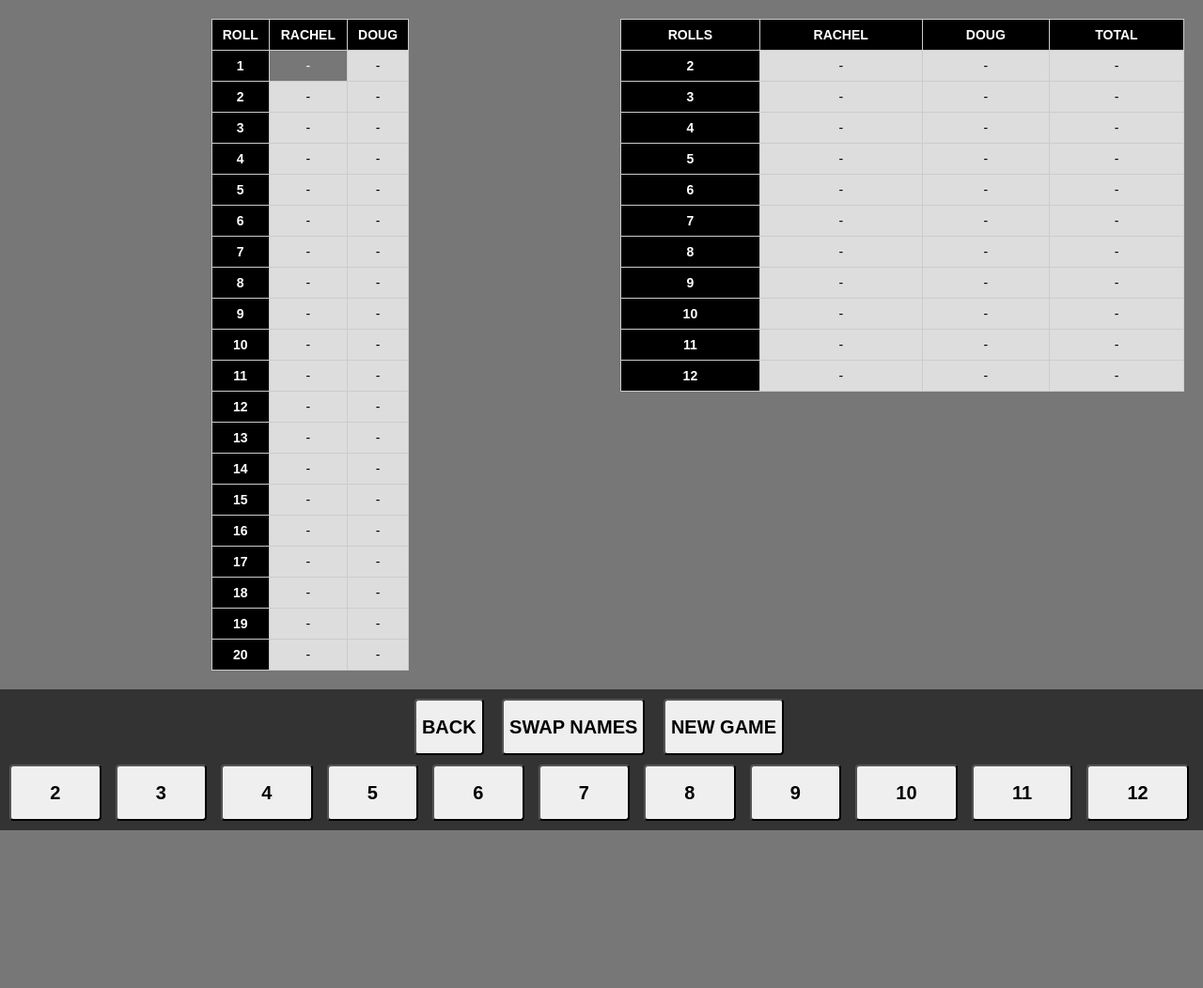
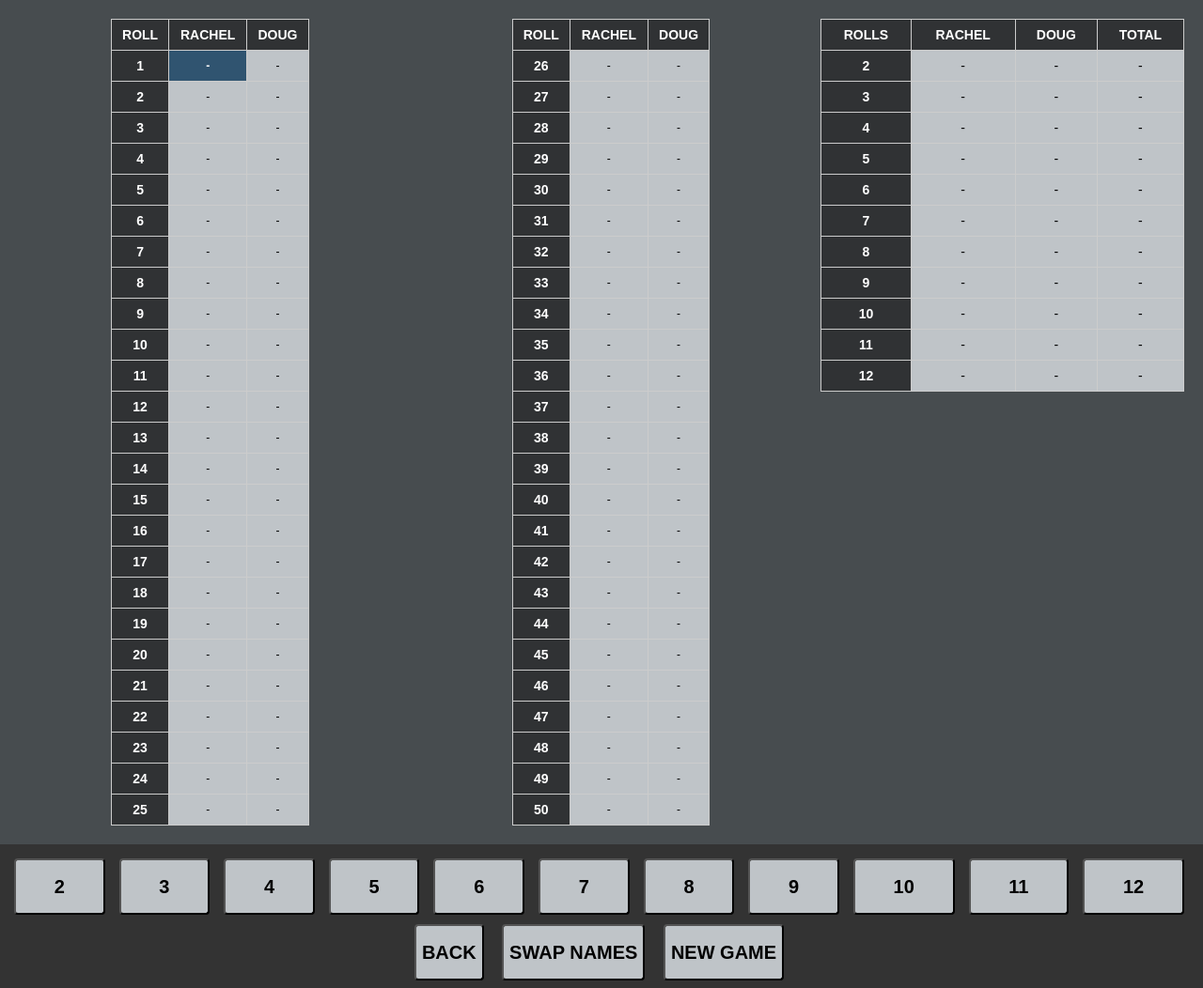
Before and after one commit to dtissier/dtissier.github.io, a plain HTML site: page catan_stats/index.html in a window 1280 px wide. Shown: the whole page at 94% size. Before the commit the page ends 884 px from the top, so only its background shows below. Drawn offline with Linux system fonts and the light colour scheme.

Commit message:
Update colors and add another column for 50 rounds

```diff
--- a/catan_stats/index.html
+++ b/catan_stats/index.html
@@ -12,7 +12,7 @@
             padding: 0;
             height: 100%;
             font-family: Arial, sans-serif;
-            background-color: #777777;
+            background-color: #474c4f;
         }
         /* Style for the main container */
         .container {
@@ -36,7 +36,7 @@
         footer {
             background-color: #333;
             color: #fff;
-            padding: 5px;
+            padding: 10px;
             text-align: center;
         }
         .table-container {
@@ -55,11 +55,11 @@
           text-align: center;
         }
         td {
-            background-color: #dddddd;
+            background-color: #bfc4c8;
         }
         th {
             color: white;
-            background-color: black;
+            background-color: #303234;
         }
         button {
           height: 60px;
@@ -69,6 +69,7 @@
           margin-right: 10px; /* Add margin between buttons */
           font-size: 20px;
           font-weight: bold;
+          background-color: #bfc4c8;
        }
         .button-container {
             display: flex;
@@ -105,6 +106,45 @@
                       <tr><th>18</th><td id="p0_roll_17">-</td><td id="p1_roll_17">-</td></tr>
                       <tr><th>19</th><td id="p0_roll_18">-</td><td id="p1_roll_18">-</td></tr>
                       <tr><th>20</th><td id="p0_roll_19">-</td><td id="p1_roll_19">-</td></tr>
+                      <tr><th>21</th><td id="p0_roll_20">-</td><td id="p1_roll_20">-</td></tr>
+                      <tr><th>22</th><td id="p0_roll_21">-</td><td id="p1_roll_21">-</td></tr>
+                      <tr><th>23</th><td id="p0_roll_22">-</td><td id="p1_roll_22">-</td></tr>
+                      <tr><th>24</th><td id="p0_roll_23">-</td><td id="p1_roll_23">-</td></tr>
+                      <tr><th>25</th><td id="p0_roll_24">-</td><td id="p1_roll_24">-</td></tr>
+                    </table>
+                </div>
+              </div>
+            </div>
+            <div class="column">
+              <div class="table-container">
+                <div>
+                    <table>
+                      <tr><th>ROLL</td><th id="p0_roll_name_b">RACHEL</td><th id="p1_roll_name_b">DOUG</th></tr>
+                      <tr><th>26</th><td id="p0_roll_25">-</td><td id="p1_roll_25">-</td></tr>
+                      <tr><th>27</th><td id="p0_roll_26">-</td><td id="p1_roll_26">-</td></tr>
+                      <tr><th>28</th><td id="p0_roll_27">-</td><td id="p1_roll_27">-</td></tr>
+                      <tr><th>29</th><td id="p0_roll_28">-</td><td id="p1_roll_28">-</td></tr>
+                      <tr><th>30</th><td id="p0_roll_29">-</td><td id="p1_roll_29">-</td></tr>
+                      <tr><th>31</th><td id="p0_roll_30">-</td><td id="p1_roll_30">-</td></tr>
+                      <tr><th>32</th><td id="p0_roll_31">-</td><td id="p1_roll_31">-</td></tr>
+                      <tr><th>33</th><td id="p0_roll_32">-</td><td id="p1_roll_32">-</td></tr>
+                      <tr><th>34</th><td id="p0_roll_33">-</td><td id="p1_roll_33">-</td></tr>
+                      <tr><th>35</th><td id="p0_roll_34">-</td><td id="p1_roll_34">-</td></tr>
+                      <tr><th>36</th><td id="p0_roll_35">-</td><td id="p1_roll_35">-</td></tr>
+                      <tr><th>37</th><td id="p0_roll_36">-</td><td id="p1_roll_36">-</td></tr>
+                      <tr><th>38</th><td id="p0_roll_37">-</td><td id="p1_roll_37">-</td></tr>
+                      <tr><th>39</th><td id="p0_roll_38">-</td><td id="p1_roll_38">-</td></tr>
+                      <tr><th>40</th><td id="p0_roll_39">-</td><td id="p1_roll_39">-</td></tr>
+                      <tr><th>41</th><td id="p0_roll_40">-</td><td id="p1_roll_40">-</td></tr>
+                      <tr><th>42</th><td id="p0_roll_41">-</td><td id="p1_roll_41">-</td></tr>
+                      <tr><th>43</th><td id="p0_roll_42">-</td><td id="p1_roll_42">-</td></tr>
+                      <tr><th>44</th><td id="p0_roll_43">-</td><td id="p1_roll_43">-</td></tr>
+                      <tr><th>45</th><td id="p0_roll_44">-</td><td id="p1_roll_44">-</td></tr>
+                      <tr><th>46</th><td id="p0_roll_45">-</td><td id="p1_roll_45">-</td></tr>
+                      <tr><th>47</th><td id="p0_roll_46">-</td><td id="p1_roll_46">-</td></tr>
+                      <tr><th>48</th><td id="p0_roll_47">-</td><td id="p1_roll_47">-</td></tr>
+                      <tr><th>49</th><td id="p0_roll_48">-</td><td id="p1_roll_48">-</td></tr>
+                      <tr><th>50</th><td id="p0_roll_49">-</td><td id="p1_roll_49">-</td></tr>
                     </table>
                 </div>
               </div>
@@ -130,11 +170,6 @@
         </div>
         <footer>
             <div class="row">
-              <button id="back">BACK</button>
-              <button id="swap_names">SWAP NAMES</button>
-              <button id="new_game">NEW GAME</button>
-            </div>
-            <div class="row">
               <div class="button-container">
                   <button id="roll_2">2</button>
                   <button id="roll_3">3</button>
@@ -149,6 +184,11 @@
                   <button id="roll_12">12</button>
                 </div>
             </div>
+            <div class="row">
+              <button id="back">BACK</button>
+              <button id="swap_names">SWAP NAMES</button>
+              <button id="new_game">NEW GAME</button>
+            </div>
         </footer>
     </div>
 </body>
--- a/catan_stats/script.js
+++ b/catan_stats/script.js
@@ -10,6 +10,8 @@ var sBlink = true;
 var sLastPlayer = [];
 var sLastRound = [];
 var sLastRoll = [];
+
+const kNumRounds = 50;
 
 // *******************************************************************************
 // FUNCTION
@@ -31,18 +33,38 @@ function PlayerAndRoundToString(inPlayer, inRound) {
 // FUNCTION
 // *******************************************************************************
 function UpdateSelectedRound() {
+    var last_player = -1;
+    var last_round = -1;
+
+    if (sLastPlayer.length > 0) {
+        last_player = sLastPlayer[sLastPlayer.length-1];
+    }
+    if (sLastRound.length > 0) {
+        last_round = sLastRound[sLastRound.length-1];
+    }
+
     for (let player = 0; player < 2; player++) {
-        for (let round = 0; round < 20; round++) {
+        for (let round = 0; round < kNumRounds; round++) {
             var id = PlayerAndRoundToString(player, round);
             var element = document.getElementById(id);
 
-            if (sPlayer == player && sRound == round) {
-                element.style.backgroundColor = '#777777';
+            if (last_player == player && last_round == round) {
+                element.style.backgroundColor = '#d59100';
+                element.style.color = 'black';
+                element.style.fontWeight = 'bold';
+                element.style.fontSize = '14px';
+            }
+            else if (sPlayer == player && sRound == round) {
+                element.style.backgroundColor = '#305470';
                 element.style.color = 'white';
+                element.style.fontWeight = 'bold';
+                element.style.fontSize = '12px';
             }
             else {
-               element.style.backgroundColor = '#dddddd';
-               element.style.color = 'black';
+                element.style.backgroundColor = '#bfc4c8';
+                element.style.color = 'black';
+                element.style.fontWeight = 'normal';
+                element.style.fontSize = '12px';
            }
         }
     }
@@ -59,7 +81,7 @@ function NewGame() {
         sRolls = {};
 
         for (let player = 0; player < 2; player++) {
-            for (let round = 0; round < 20; round++) {
+            for (let round = 0; round < kNumRounds; round++) {
                 var id = PlayerAndRoundToString(player, round);
                 document.getElementById(id).innerHTML = '-';
             }
@@ -144,9 +166,6 @@ function Back() {
         RemoveRoll(key);
         RemoveRoll("rolls_" + last_roll.toString());
 
-        var id = PlayerAndRoundToString(sPlayer, sRound);
-        document.getElementById(id).innerHTML = '-';
-
         UpdateSelectedRound();
     }
 }
@@ -159,6 +178,8 @@ function SwapNames() {
     var p1_name = document.getElementById('p1_roll_name').innerHTML;
     document.getElementById('p0_roll_name').innerHTML = p1_name;
     document.getElementById('p1_roll_name').innerHTML = p0_name;
+    document.getElementById('p0_roll_name_b').innerHTML = p1_name;
+    document.getElementById('p1_roll_name_b').innerHTML = p0_name;
     document.getElementById('p0_rolls_name').innerHTML = p1_name;
     document.getElementById('p1_rolls_name').innerHTML = p0_name;
 
@@ -176,7 +197,7 @@ function BlinkSelection() {
         element.style.color = 'white';
     }
     else {
-       element.style.backgroundColor = '#dddddd';
+       element.style.backgroundColor = '#bfc4c8';
        element.style.color = 'black';
    }
 }
@@ -199,4 +220,4 @@ document.getElementById("roll_10").addEventListener("click", function(){DoRoll(1
 document.getElementById("roll_11").addEventListener("click", function(){DoRoll(11)});
 document.getElementById("roll_12").addEventListener("click", function(){DoRoll(12)});
 UpdateSelectedRound();
-setInterval(BlinkSelection, 500);
+// setInterval(BlinkSelection, 500);
```
